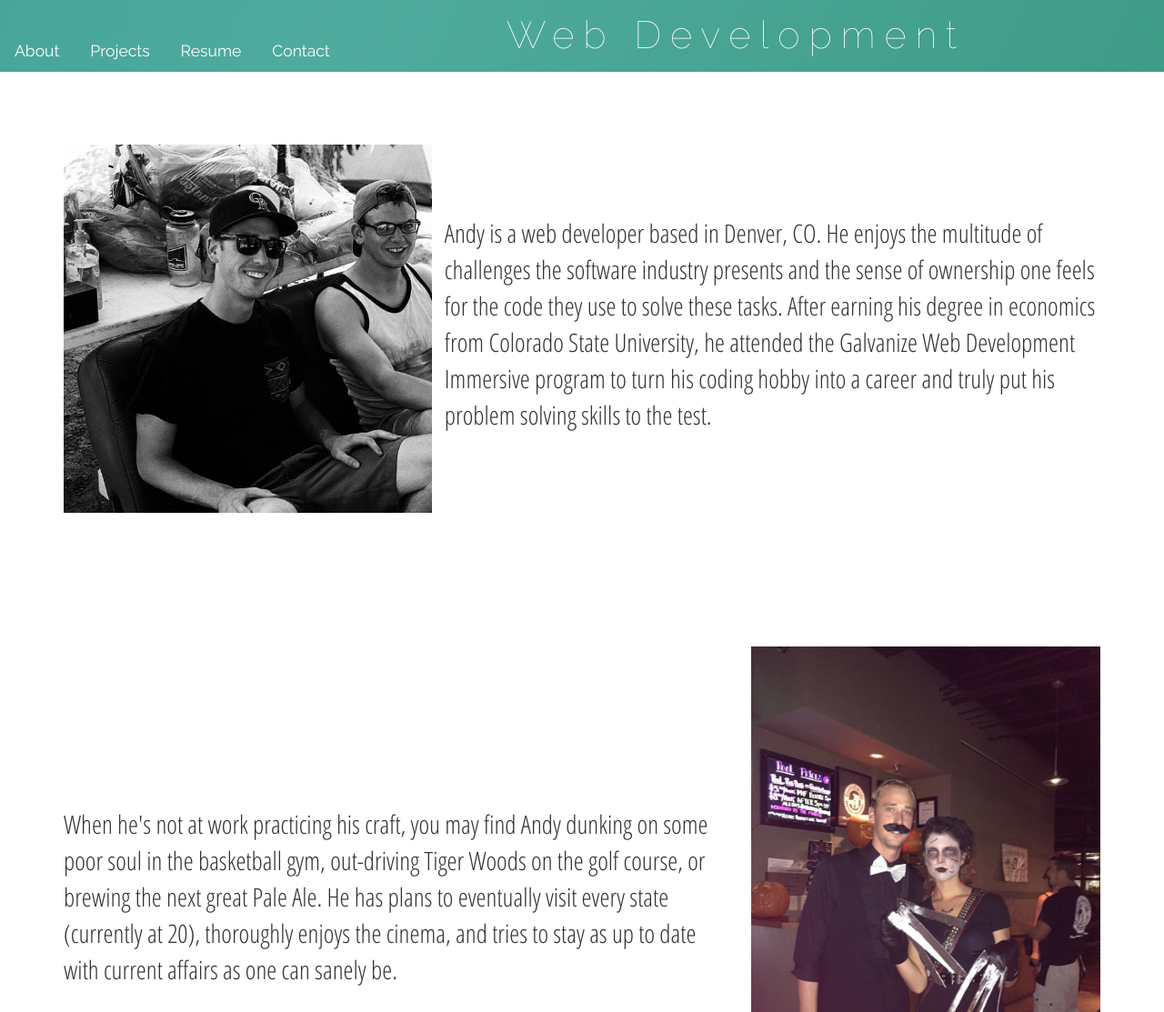
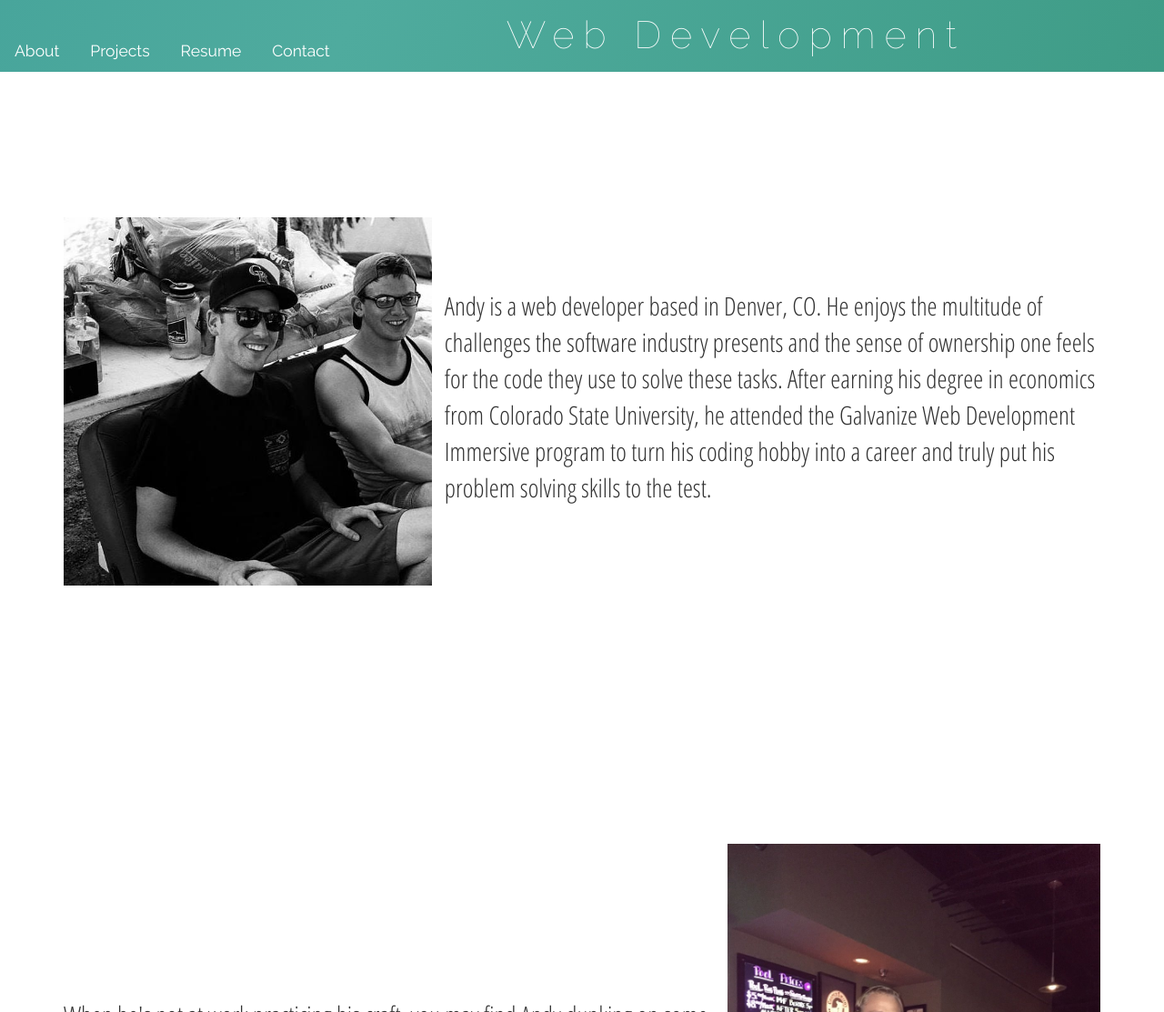
Before and after one commit to asherzog/AndyHerzog, a website: page index.html in a window 1280 px wide. Shown: the part 107-1220 px from the top of the page at 91% size. Drawn offline with nearby package versions, Linux system fonts and the light colour scheme; some packages are replaced by stand-ins of ours.

Commit message:
:neckbeard: Changed image heights

```diff
--- a/main.css
+++ b/main.css
@@ -67,7 +67,7 @@ h1 {
 
 .portrait {
   width: 50vmax;
-  height: auto;
+  height: 100%;
   background: url(./assets/andy.jpg);
   background-repeat: no-repeat;
   background-position: left;
@@ -78,7 +78,7 @@ h1 {
 
 .portrait2 {
   width: 50vmax;
-  height: 40vmax;
+  height: 100%;
   background: url(./assets/andy2.jpg);
   background-repeat: no-repeat;
   background-position: right;
@@ -88,13 +88,13 @@ h1 {
 
 .top-section {
   display: flex;
-  height: 70vh;
-  margin-bottom: 5em;
+  height: 90vh;
+  /*margin-bottom: 5em;*/
 }
 
 .mid-section {
   display: flex;
-  height: 70vh;
+  height: 100vh;
 }
 
 
```
